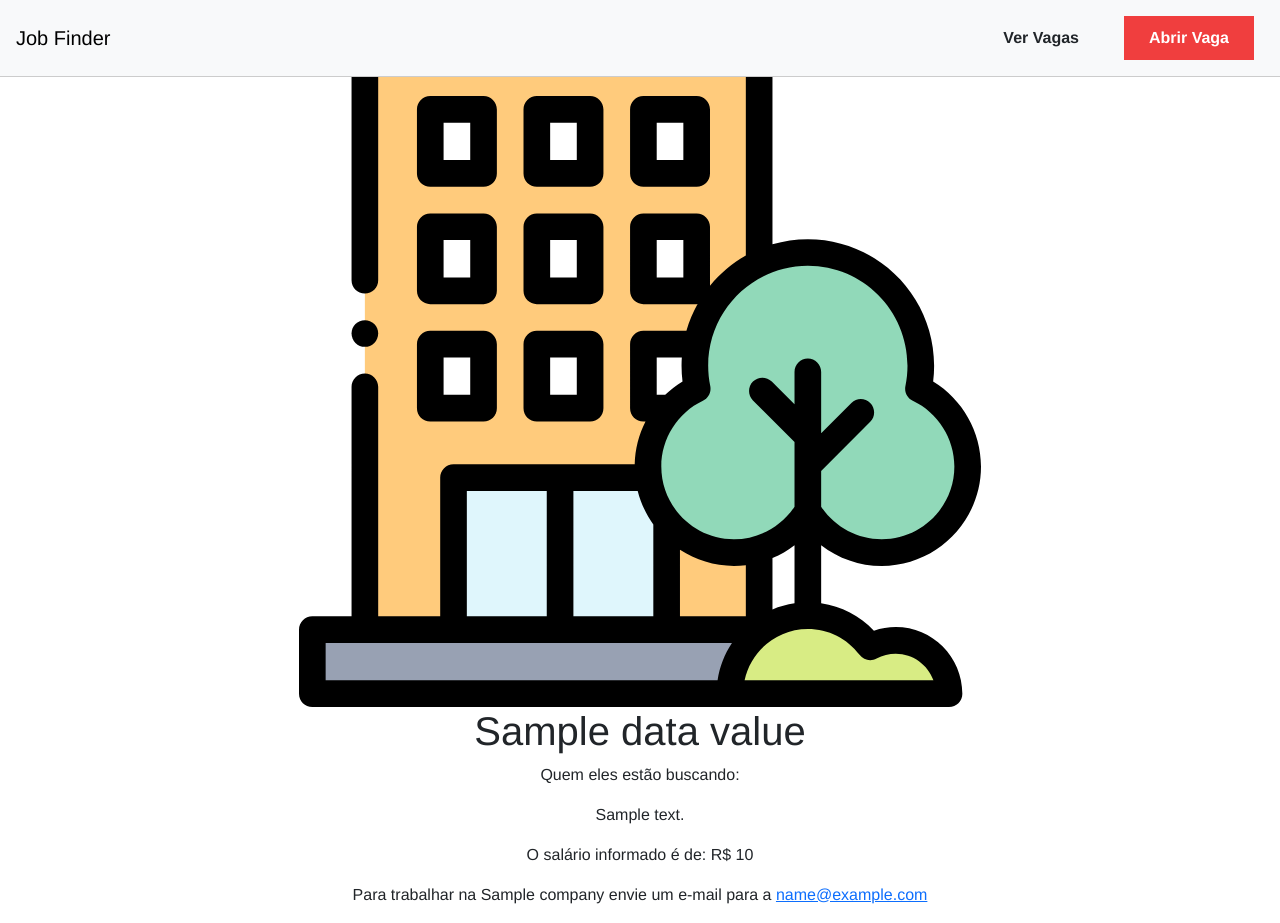
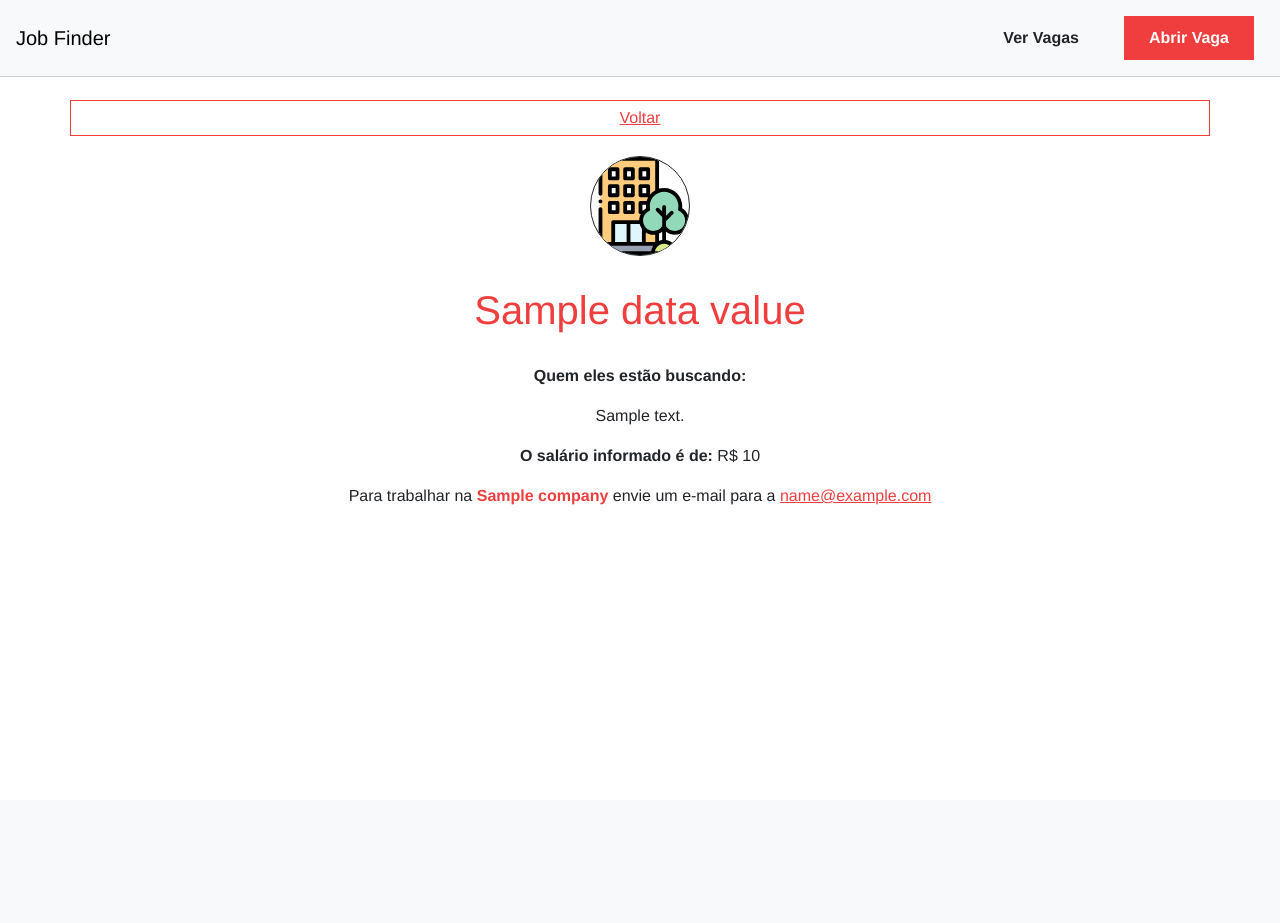
Before and after one commit to igorcosta110/Job-Finder, a Node server app: template views/view.handlebars in a window 1280 px wide. After the commit the page ends 505 px from the top, so only its background shows below. Run offline with Node 20, Linux system fonts and the light colour scheme; the template is opened without the code that fills it: most values are stand-ins (such as "Sample title", 1, 10 or a date in 2020); data that the repository does not hold is empty; some libraries are stand-ins or nearby versions.

Commit message:
style: adiciona estilo na pagina view job

```diff
--- a/public/css/styles.css
+++ b/public/css/styles.css
@@ -197,3 +197,50 @@
     border-radius: 0;
     margin-top: 20px;
 }
+
+/* job-view */
+
+#job-view-container {
+    margin-top: 100px;
+}
+
+#job-view-container h1 {
+    margin-bottom: 30px;
+}
+
+#img-container {
+    margin-top: 20px;
+    margin-bottom: 30px;
+}
+
+#img-container img{
+    width: 100px;
+    border-radius: 50%;
+    border: 1px solid #212529;
+}
+
+.job-desc {
+    width: 50%;
+    margin-left: auto;
+    margin-right: auto;
+}
+
+.bold {
+    font-weight: bold;
+}
+
+.main-color {
+    color: #f03e3e;
+}
+
+.back-link {
+    border: 1px solid #f03e3e;
+    padding: 5px 10px;
+    transition: .5s;
+}
+
+.back-link:hover {
+    background-color: #f03e3e;
+    color: #fff;
+    text-decoration: none;
+}
--- a/views/view.handlebars
+++ b/views/view.handlebars
@@ -11,7 +11,7 @@
             <p class="job-desc">{{job.dataValues.description}}</p>
             <p><span class="bold">O salário informado é de: </span>R$ {{job.dataValues.salary}}</p>
             <p>
-                Para trabalhar na <span class="bold main-color">{{job.dataValues.company}}</span> envie um e-mail para a <a href="mail:to{{job.dataValues.email}}">{{job.dataValues.email}}</a>
+                Para trabalhar na <span class="bold main-color">{{job.dataValues.company}}</span> envie um e-mail para a <a class="main-color" href="mail:to{{job.dataValues.email}}">{{job.dataValues.email}}</a>
             </p>
         </div>
     </div>
```
